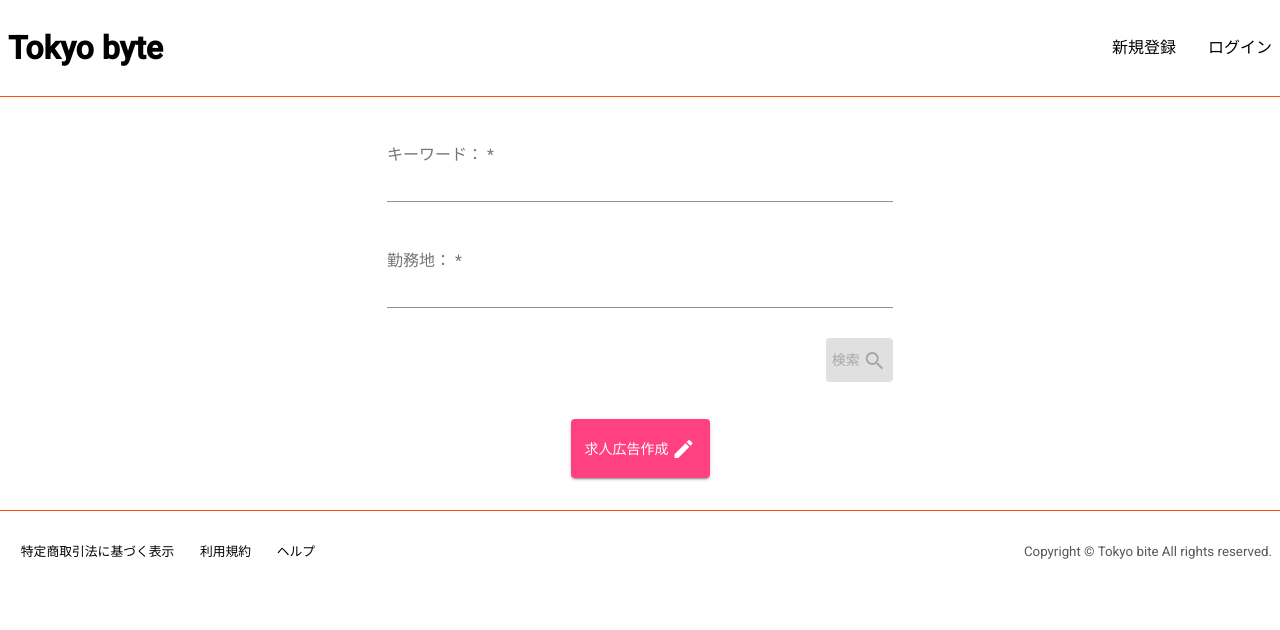
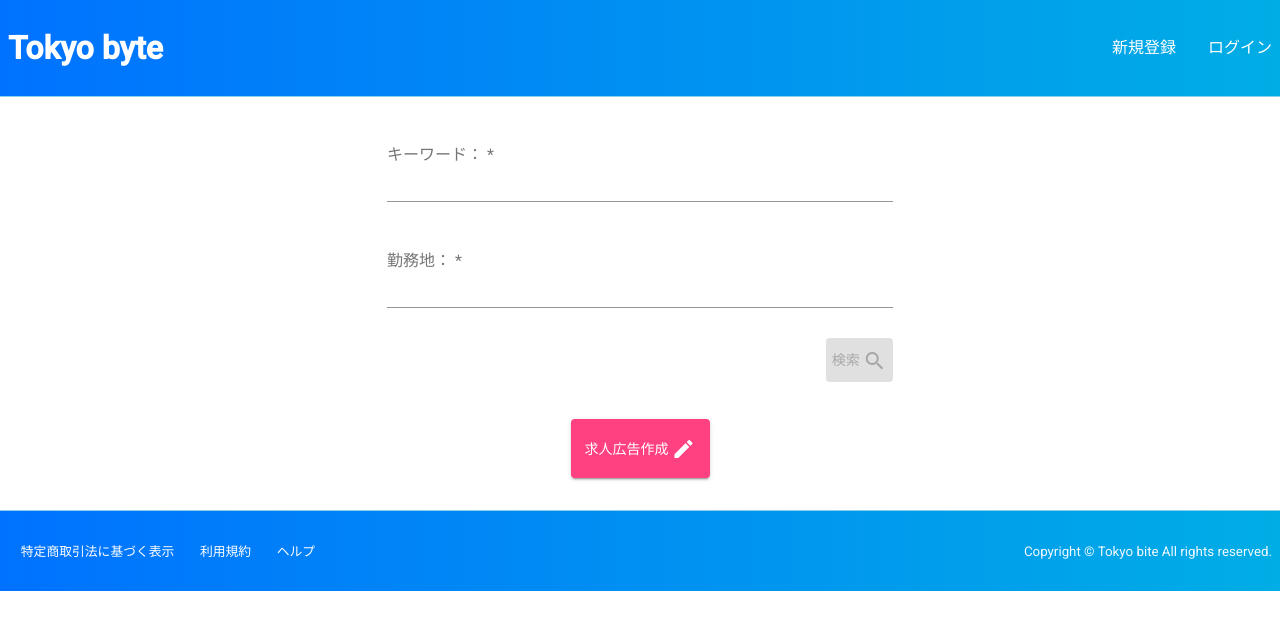
Before and after one commit to cameron-s-dev/angular-jobapp, an Angular app: page / in a window 1280 px wide. Shown: the top 630 px of the page. Built offline with nearby package versions, Linux system fonts and the light colour scheme.

Commit message:
style(header,footer): background-color変更

```diff
--- a/src/app/header/header.component.scss
+++ b/src/app/header/header.component.scss
@@ -1,7 +1,10 @@
 @import "mixins";
 
 header {
-  border-bottom: 1px solid #ff5100;
+  border-bottom: 1px solid skyblue;
+  background: #00c6ff;
+  background: -webkit-linear-gradient(to right, #0072ff, #00ade5);
+  background: linear-gradient(to right, #0072ff, #00ade5);
   padding: 12px 8px;
   display: flex;
   justify-content: space-between;
@@ -10,7 +13,7 @@ header {
       padding: 20px 8px;
     }
     a {
-      color: black;
+      color: #fff;
       text-decoration: none;
       padding: 12px 0;
     }
--- a/src/styles.scss
+++ b/src/styles.scss
@@ -8,7 +8,10 @@ html, body { height: 100%; }
 body { margin: 0; font-family: Roboto, "Helvetica Neue", sans-serif; }
 
 footer {
-  border-top: 1px solid #ff5100;
+  border-top: 1px solid skyblue;
+  background: #00c6ff;
+  background: -webkit-linear-gradient(to right, #0072ff, #00ade5);
+  background: linear-gradient(to right, #0072ff, #00ade5);
 }
 
 .footer-content {
@@ -38,7 +41,7 @@ footer {
         }
     }
       a {
-        color: black;
+        color: #fff;
         text-decoration: none;
           &:hover {
             opacity: .7;
@@ -50,6 +53,7 @@ footer {
 .copyright {
   text-align: center;
     small {
-      color: #585858;
+      // color: #585858;
+      color: aliceblue;
     }
 }
```
